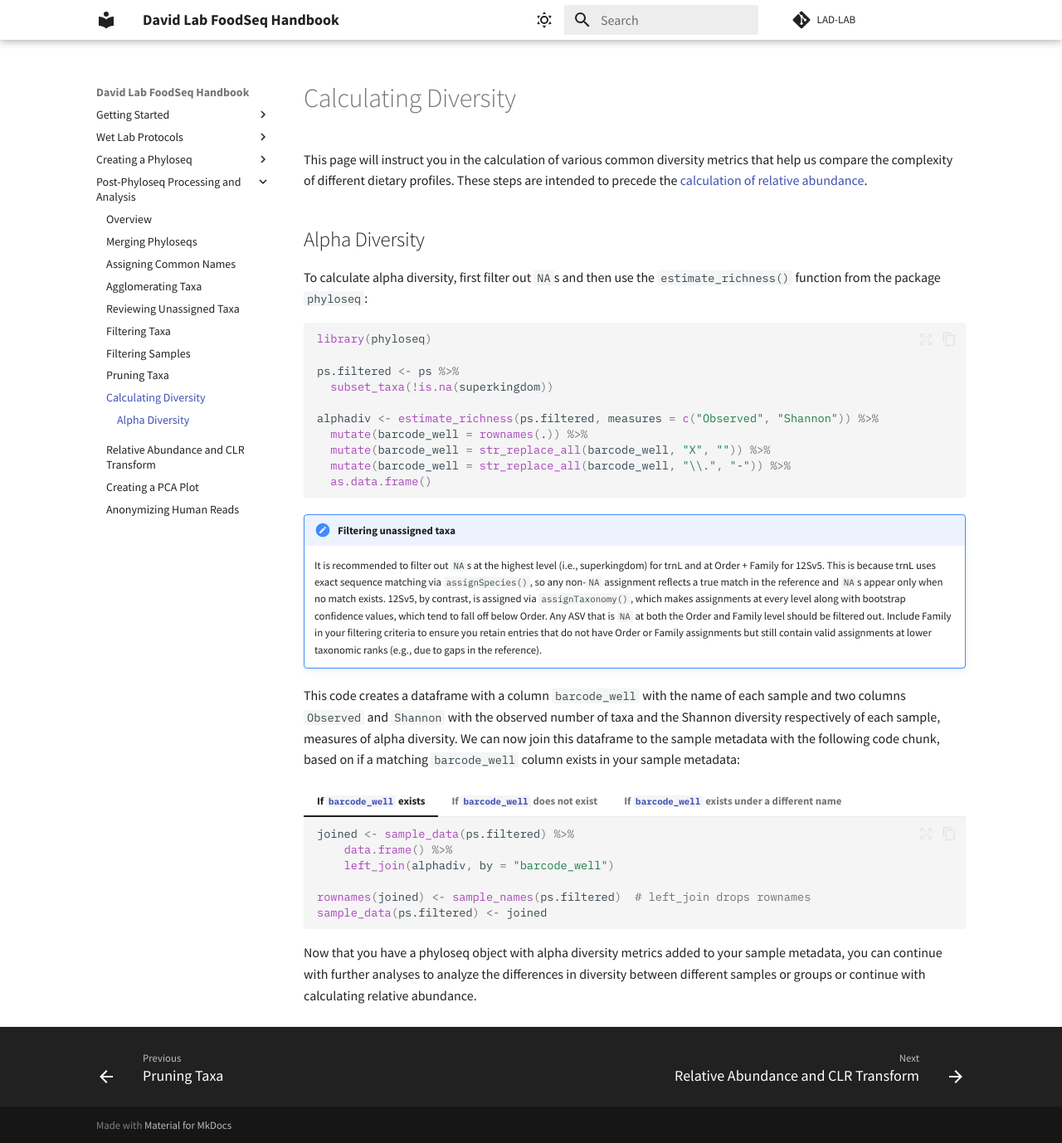
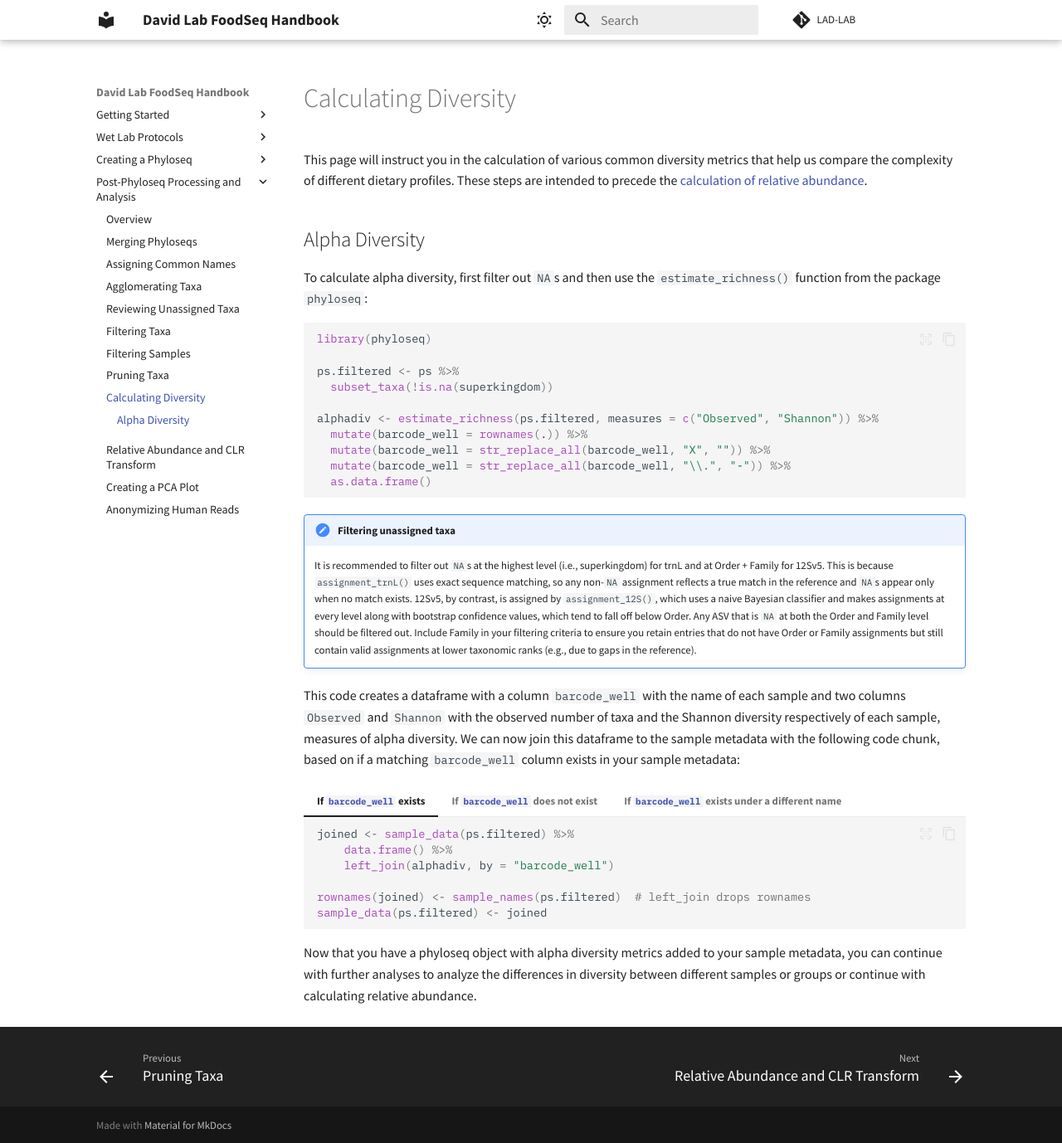
Before and after one commit to LAD-LAB/lad-lab.github.io, an MkDocs documentation site: the page built from docs/diversity.md, in a window 1280 px wide and 1378 px high. Shown: the whole window at 83% size. Built offline with MkDocs 1.6.1 and Material for MkDocs 9.7.7, drawn with Linux system fonts in a browser that asks for light colours.

Commit message:
Name the current assignment functions in diversity.md
The filtering note still described assignment as dada2::assignSpecies() for
trnL and dada2::assignTaxonomy() for 12Sv5, which pipeline.md frames as what
the lab used previously. Someone reading this page first would take them for
the current pipeline. Use assignment_trnL() and assignment_12S(), and say
outright that the 12Sv5 one is a naive Bayesian classifier, since that is what
explains the bootstrap values the rest of the note relies on.

The filtering advice itself is unchanged.

Co-Authored-By: Claude Opus 5 (1M context) <noreply@anthropic.com>
Claude-Session: https://claude.ai/code/session_01CzHEEsbNefvv8xbpCgRwT5

```diff
--- a/docs/diversity.md
+++ b/docs/diversity.md
@@ -21,7 +21,7 @@ alphadiv <- estimate_richness(ps.filtered, measures = c("Observed", "Shannon"))
 
 !!! note "Filtering unassigned taxa"
 
-    It is recommended to filter out `NA`s at the highest level (i.e., superkingdom) for trnL and at Order + Family for 12Sv5. This is because trnL uses exact sequence matching via `assignSpecies()`, so any non-`NA` assignment reflects a true match in the reference and `NA`s appear only when no match exists. 12Sv5, by contrast, is assigned via `assignTaxonomy()`, which makes assignments at every level along with bootstrap confidence values, which tend to fall off below Order. Any ASV that is `NA` at both the Order and Family level should be filtered out. Include Family in your filtering criteria to ensure you retain entries that do not have Order or Family assignments but still contain valid assignments at lower taxonomic ranks (e.g., due to gaps in the reference).
+    It is recommended to filter out `NA`s at the highest level (i.e., superkingdom) for trnL and at Order + Family for 12Sv5. This is because `assignment_trnL()` uses exact sequence matching, so any non-`NA` assignment reflects a true match in the reference and `NA`s appear only when no match exists. 12Sv5, by contrast, is assigned by `assignment_12S()`, which uses a naive Bayesian classifier and makes assignments at every level along with bootstrap confidence values, which tend to fall off below Order. Any ASV that is `NA` at both the Order and Family level should be filtered out. Include Family in your filtering criteria to ensure you retain entries that do not have Order or Family assignments but still contain valid assignments at lower taxonomic ranks (e.g., due to gaps in the reference).
 
 This code creates a dataframe with a column `barcode_well` with the name of each sample and two columns `Observed` and `Shannon` with the observed number of taxa and the Shannon diversity respectively of each sample, measures of alpha diversity. We can now join this dataframe to the sample metadata with the following code chunk, based on if a matching `barcode_well` column exists in your sample metadata:
 
```
